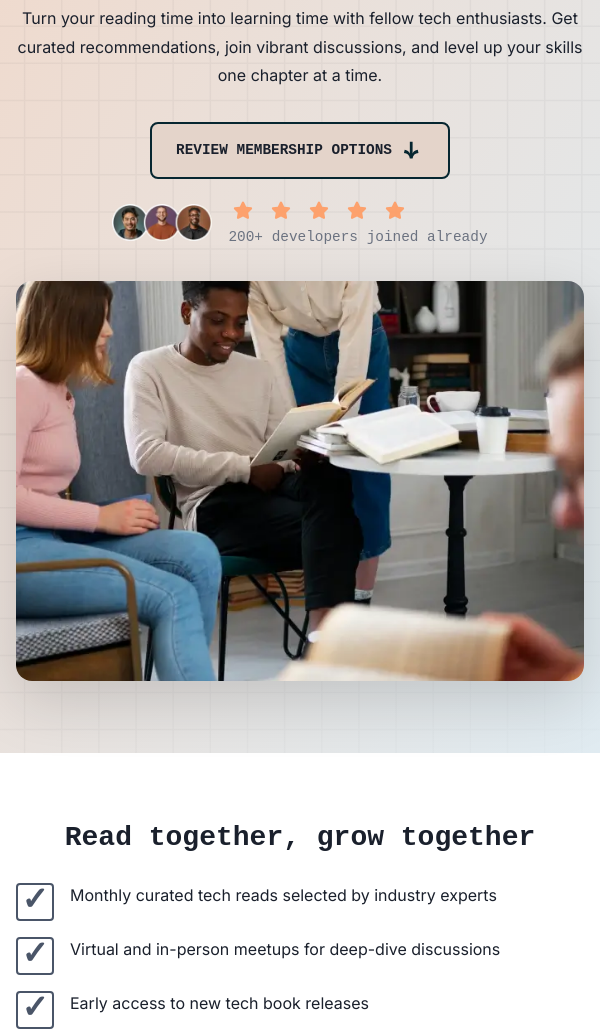
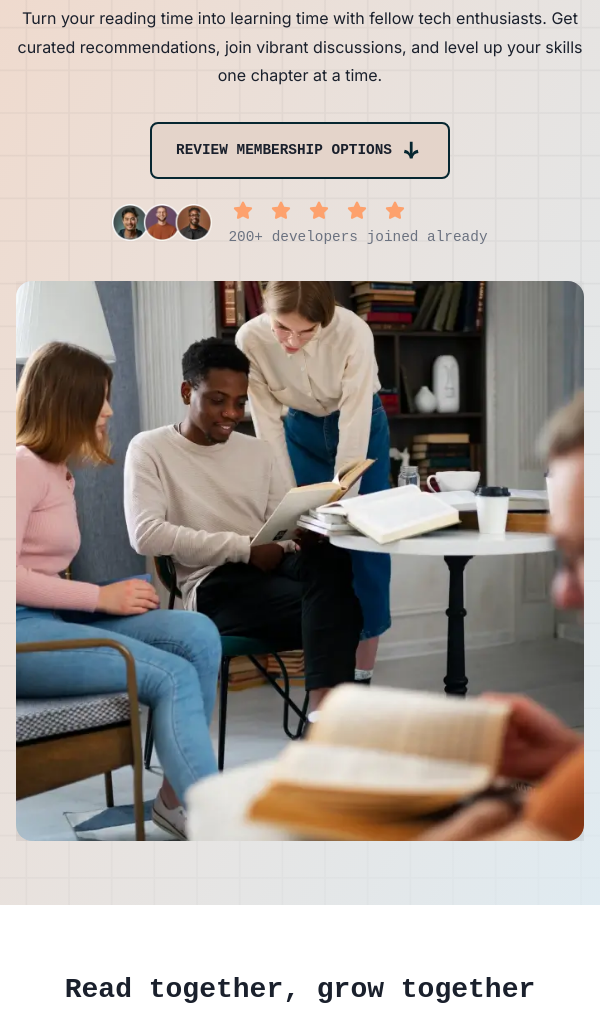
Before and after one commit to JonesKwameOsei/tech-book-club-landing-page, a plain HTML site: page index.html in a window 600 px wide. Shown: the part 271-1302 px from the top of the page. Drawn offline with Linux system fonts and the light colour scheme; a web font is replaced by a local one.

Commit message:
Updated CSS File: combined media queries for medium and large mobile screens to prevent conflicting resolutions on  medium and large mobile screens.

```diff
--- a/style.css
+++ b/style.css
@@ -1337,9 +1337,11 @@ body {
 
 	.hero-image img {
 		content: url('assets/images/image-hero-mobile.webp');
-		height: auto;
-		max-height: 400px;
-		width: 100%;
+		width: 100%;
+		height: auto;
+		min-height: 250px;
+		max-height: none;
+		object-fit: cover;
 	}
 
 	/* Features Section - Mobile - ALWAYS VERTICAL */
@@ -1541,6 +1543,40 @@ body {
 
 	.footer-links {
 		justify-content: center;
+	}
+}
+
+/* ==========================================================================
+   MEDIUM MOBILE SCREENS (400px - 767px) - Fix for horizontal images
+   ========================================================================== */
+
+@media (min-width: 400px) and (max-width: 767.98px) {
+	.hero-image {
+		width: 100%;
+		max-height: 70vh; /* Limit container height */
+		overflow: hidden;
+	}
+
+	.hero-image img {
+		content: url('assets/images/image-hero-mobile.webp');
+		width: 100%;
+		height: auto;
+		min-height: 300px;
+		max-height: 70vh;
+		object-fit: cover;
+		object-position: center;
+	}
+
+	/* Specific fix for horizontal orientation */
+	@media (orientation: landscape) {
+		.hero-image {
+			max-height: 60vh;
+		}
+
+		.hero-image img {
+			max-height: 60vh;
+			min-height: 250px;
+		}
 	}
 }
 
@@ -1671,8 +1707,10 @@ body {
 
 	.hero-image img {
 		content: url('assets/images/image-hero-mobile.webp');
-		width: 100% !important;
-		height: 100vh !important;
+		width: 100%;
+		height: auto;
+		min-height: 200px;
+		object-fit: cover;
 	}
 
 	/* Features section */
```
